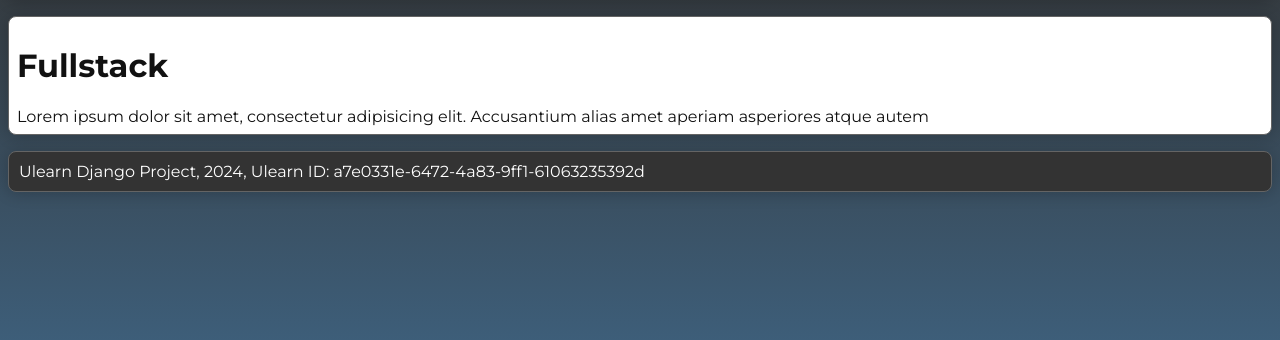
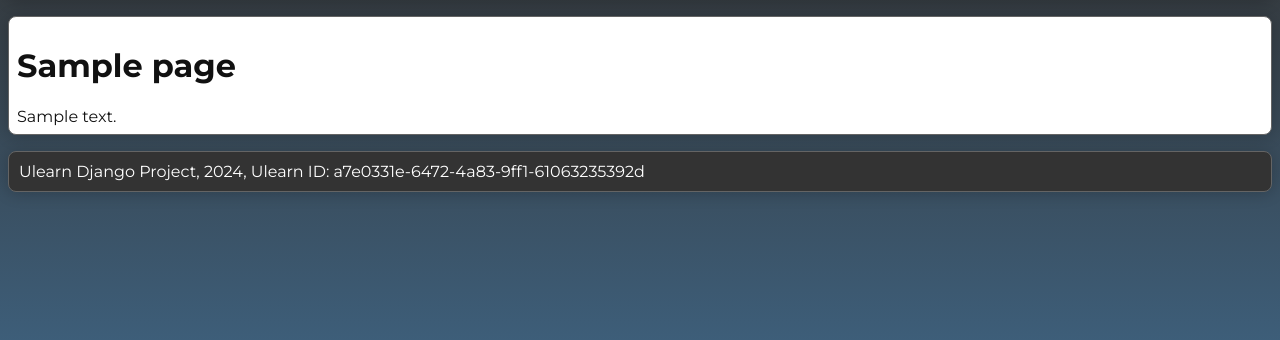
Before and after one commit to Kexogg/ulearnProject, a Django app: template templates/home.html in a window 1280 px wide. Shown: the part 94-434 px from the top of the page. Run offline with Django 5.2, Linux system fonts and the light colour scheme; the template is opened without the code that fills it: values that come from a table or form of the project are taken from there, others are empty; tables that the repository leaves empty hold one stand-in row (values such as "Sample post"); some libraries are stand-ins or nearby versions.

Commit message:
add page editor

```diff
--- a/requirements.txt
+++ b/requirements.txt
@@ -6,3 +6,4 @@ requests_cache==1.1.1
 pandas~=2.1.4
 matplotlib~=3.8.2
 numpy~=1.26.3
+django-ckeditor~=6.7.0
--- a/templates/base.html
+++ b/templates/base.html
@@ -38,7 +38,6 @@
 
 <main>
     {% block content %}
-
     {% endblock %}
 </main>
 
--- a/templates/home.html
+++ b/templates/home.html
@@ -1,10 +1,10 @@
 {% extends 'base.html' %}
 
 {% block title %}
-    FullStack разработчик
+    {{ page.name }}
 {% endblock %}
 
 {% block content %}
-    <h1>Fullstack</h1>
-    Lorem ipsum dolor sit amet, consectetur adipisicing elit. Accusantium alias amet aperiam asperiores atque autem
+    <h1>{{ page.name }}</h1>
+    {{ page.content|safe }}
 {% endblock %}
--- a/templates/latest.html
+++ b/templates/latest.html
@@ -1,11 +1,12 @@
 {% extends 'base.html' %}
 
 {% block title %}
-    Последние вакансии
+    {{ page.name }}
 {% endblock %}
 
 {% block content %}
-    <h1>Последние вакансии Fullstack</h1>
+    <h1>{{ page.name }}</h1>
+    {{ page.content|safe }}
     {% for vacancy in vacancies %}
         <article>
             <h2><a href="{{ vacancy.alternate_url }}">{{ vacancy.name }}</a></h2>
--- a/templates/stats.html
+++ b/templates/stats.html
@@ -2,11 +2,12 @@
 {% load dict_filters %}
 
 {% block title %}
-    Навыки
+    {{ page.name }}
 {% endblock %}
 
 {% block content %}
-    <h1>Навыки</h1>
+    <h1>{{ page.name }}</h1>
+    {{ page.content|safe }}
     {% for title, accordion in accordions.items %}
         <h2>{{ title }}</h2>
         <div class="accordion">
--- a/ulearnProject/admin.py
+++ b/ulearnProject/admin.py
@@ -29,6 +29,7 @@ admin.site.register(models.Skill)
 admin.site.register(models.GeographyStats)
 admin.site.register(models.DemandStats)
 admin.site.register(models.SkillStats)
+admin.site.register(models.Page)
 
 
 urlpatterns = [
--- a/ulearnProject/models.py
+++ b/ulearnProject/models.py
@@ -1,5 +1,5 @@
 from django.db import models
-
+from ckeditor.fields import RichTextField
 
 class Skill(models.Model):
     name = models.CharField('Название навыка', max_length=100, unique=True)
@@ -80,3 +80,16 @@ class SkillStats(models.Model):
 
     def __str__(self):
         return f'{self.skill}, {self.count}, {self.isFullstack}, {self.year}'
+
+
+class Page(models.Model):
+    name = models.CharField('Название страницы', max_length=100, unique=True)
+    path = models.CharField('Путь', max_length=100, unique=True)
+    content = RichTextField('Содержимое страницы')
+
+    class Meta:
+        verbose_name = 'Страница'
+        verbose_name_plural = 'Страницы'
+
+    def __str__(self):
+        return self.name
--- a/ulearnProject/settings.py
+++ b/ulearnProject/settings.py
@@ -35,6 +35,7 @@ INSTALLED_APPS = [
     'django.contrib.messages',
     'django.contrib.staticfiles',
     'ulearnProject',
+    'ckeditor',
 ]
 
 MIDDLEWARE = [
--- a/ulearnProject/views/demand.py
+++ b/ulearnProject/views/demand.py
@@ -4,7 +4,7 @@ import numpy as np
 from django.shortcuts import render
 from django.views.decorators.cache import cache_page
 
-from ulearnProject.models import DemandStats
+from ulearnProject.models import DemandStats, Page
 
 
 def get_graph(stats):
@@ -58,6 +58,7 @@ def demand(request):
     ]
     return render(request, 'stats.html',
                   {
+                      "page": Page.objects.get(path='/demand/'),
                       "title": "Востребованность",
                       "accordions":
                           {
--- a/ulearnProject/views/geography.py
+++ b/ulearnProject/views/geography.py
@@ -4,7 +4,7 @@ from io import StringIO
 import numpy as np
 from django.shortcuts import render
 from django.views.decorators.cache import cache_page
-from ulearnProject.models import GeographyStats
+from ulearnProject.models import GeographyStats, Page
 
 
 def get_graph(stats):
@@ -70,6 +70,7 @@ def geography(request):
     ]
     return render(request, 'stats.html',
                   {
+                      "page": Page.objects.get(path='/geography/'),
                       "title": "География вакансий",
                       "accordions":
                           {
--- a/ulearnProject/views/home.py
+++ b/ulearnProject/views/home.py
@@ -1,5 +1,8 @@
 from django.shortcuts import render
+
+from ulearnProject.models import Page
 
 
 def home(request):
-    return render(request, 'home.html', {})
+    page = Page.objects.get(path='/')
+    return render(request, 'home.html', {'page': page})
--- a/ulearnProject/views/skills.py
+++ b/ulearnProject/views/skills.py
@@ -5,7 +5,7 @@ import numpy as np
 from django.shortcuts import render
 from django.views.decorators.cache import cache_page
 
-from ulearnProject.models import SkillStats
+from ulearnProject.models import SkillStats, Page
 
 
 def get_graph(skills):
@@ -60,6 +60,7 @@ def skills(request):
                                    skills.filter(year=year, isFullstack=True).values('skill', 'count')]
     return render(request, 'stats.html',
                   {
+                      "page": Page.objects.get(path='/skills/'),
                       "title": "Востребованность навыков",
                       "accordions":
                           {
```
Also changed, not shown: ulearnProject/views/latest.py (+11 -5 lines), ulearnProject/migrations/0017_page.py (added).
